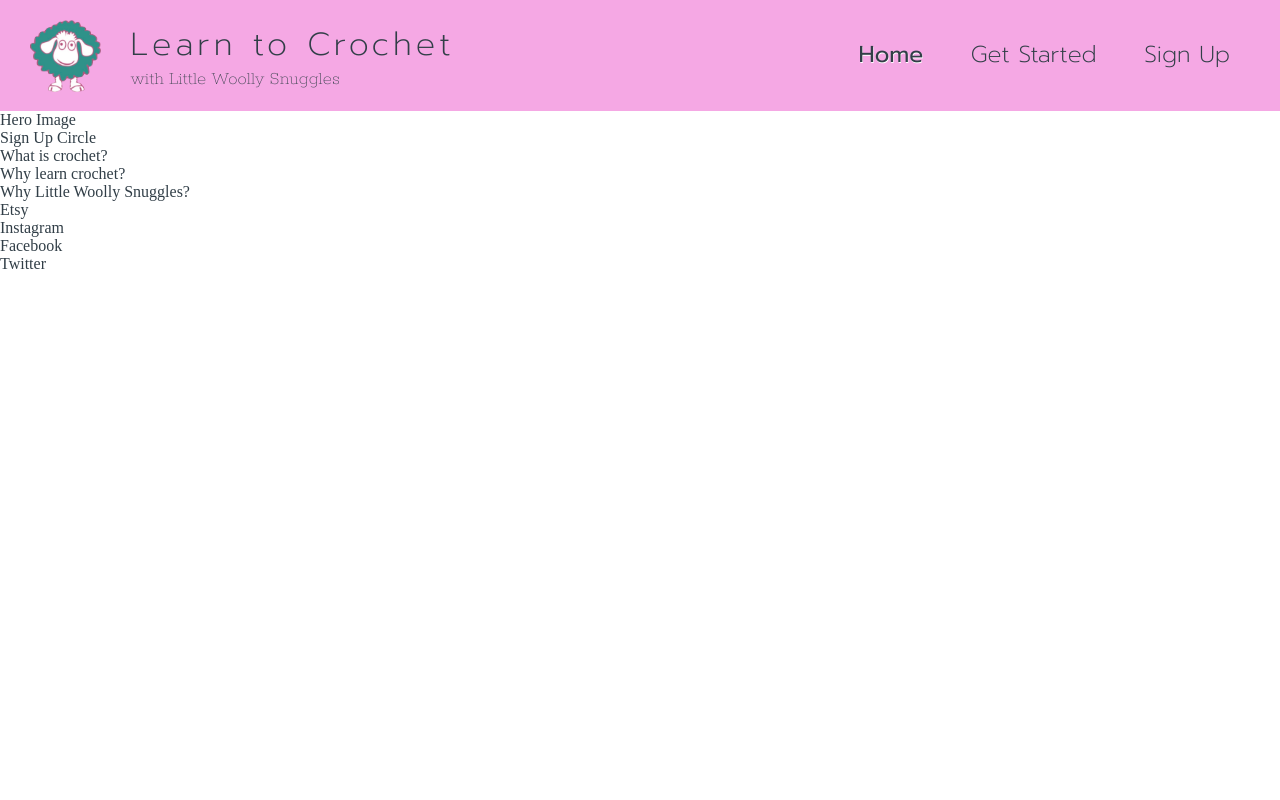
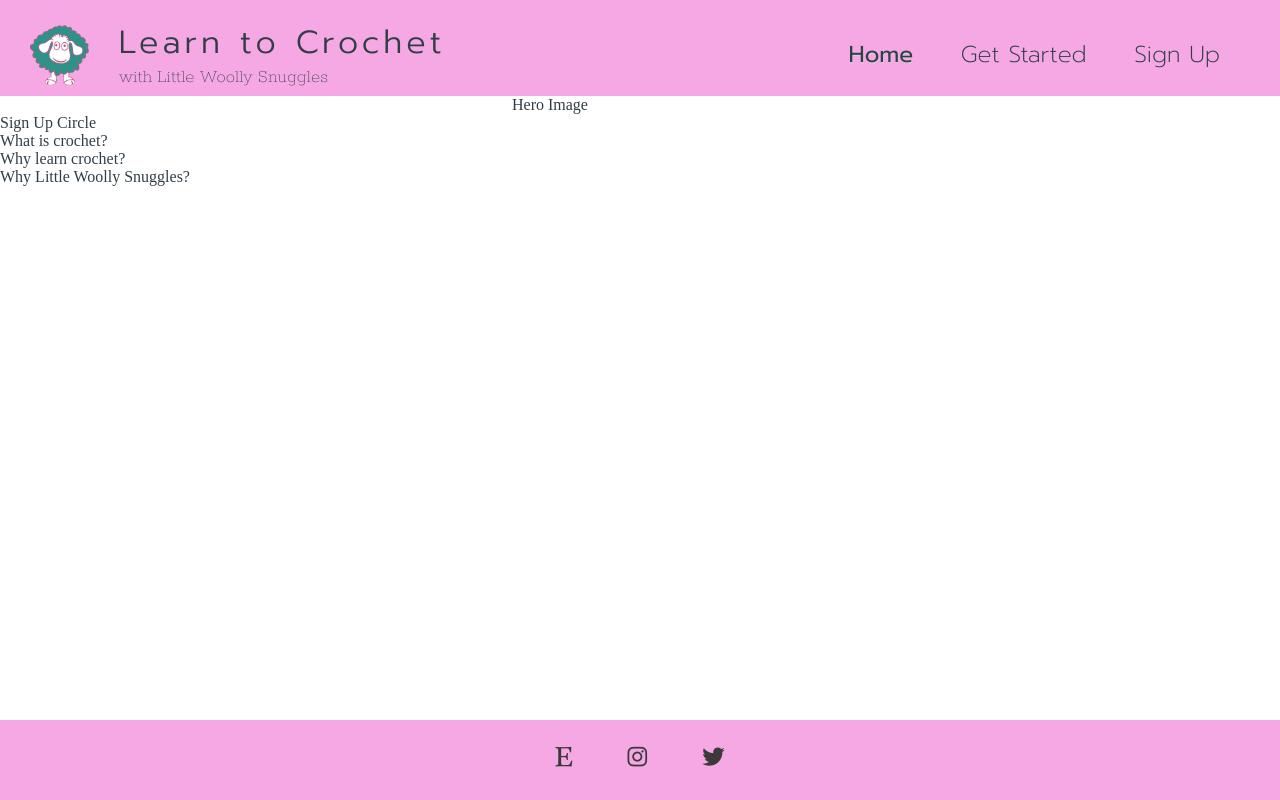
Before and after one commit to johnamdickson/portfolio-project-1, a plain HTML site: page index.html in a window 1280 px wide. Drawn offline with Linux system fonts and the light colour scheme; a web font is replaced by a local one.

Commit message:
Styling footer and add fontawesome icons. Further styling header

```diff
--- a/assets/css/style.css
+++ b/assets/css/style.css
@@ -1,4 +1,4 @@
-@import url('https://fonts.googleapis.com/css2?family=Maitree:wght@200&family=Prompt:wght@200;400&family=Rokkitt:wght@100&display=swap');
+@import url('https://fonts.googleapis.com/css2?family=Maitree:wght@200&family=Prompt:wght@200;300;400&family=Rokkitt:wght@100&display=swap');
 
 * {
     margin: 0;
@@ -7,7 +7,9 @@
 }
 header {
     background-color: #f5a8e4;
-    height: 111px;
+    height: 12vh;
+    width: 100%;
+    color: #313E47;
 }
 
 body {
@@ -15,11 +17,13 @@ body {
     font-weight: 200;
     color: #313E47;
 }
-
-h1, h2, nav {
+h1 {
     font-family: 'Prompt', serif;
-    font-weight: 100;
-    color: #313E47;
+    font-weight: 300;
+}
+h2, nav {
+    font-family: 'Prompt', serif;
+    font-weight: 200;
 }
 
 h1 {
@@ -35,18 +39,19 @@ h3 {
 nav {
     position: absolute;
     top: 17px;
-    right: 10px;
+    right: 20px;
 }
 #logo-and-title {
     float: left;
     width: 40%;
-    margin-top:20px;
+    line-height: 35px;
+    margin-top:25px;
 }
 
 #logo {
     float: left;
-    height: 72px;
-    padding: 0 30px 0 30px;
+    height: 60px;
+    padding: 0 30px 20px 30px;
 }
 
 #menu {
@@ -74,5 +79,30 @@ nav {
 
 .active {
     font-weight: 400;
-    text-shadow: 0.5px 0.5px #fff;
+    text-shadow: 0.5px 0.5px lightgray;
 }
+
+footer {
+    height: 10%;
+    position: fixed;
+    left: 0;
+    bottom: 0;
+    width: 100%;
+    background-color:#f5a8e4;
+    color: #313e47;
+    text-align: center;
+}
+
+.social-networks>li {
+    display: inline;
+}
+
+.social-networks i {
+    font-size: 140%;
+    margin: 2%;
+    color: #3a3a3a;
+}
+
+.social-networks i:hover {
+    color: rgba(0, 0, 0, 0.3);
+}
--- a/index.html
+++ b/index.html
@@ -10,6 +10,7 @@
     <link rel="stylesheet" href="assets/css/style.css">
     <link rel="icon" href="assets/images/logo-favicon.png" type="image/png">
     <title>Learn to Crochet</title>
+    <script src="https://kit.fontawesome.com/f99ce6eeee.js" crossorigin="anonymous"></script>
 </head>
 
 <body>
@@ -38,13 +39,22 @@
         <div>Why Little Woolly Snuggles?</div>
     </section>
     <footer>
-        <ul>
-            <li>Etsy</li>
-            <li>Instagram</li>
-            <li>Facebook</li>
-            <li>Twitter</li>
+        <ul class = "social-networks">
+            <li>
+                <a href="https://www.etsy.com/ie/shop/LittleWoollySnuggles" target="_blank" rel="noopener" aria-label="Visit our Etsy Shop(opens in a new tab)"><i class="fa-brands fa-etsy"></i></a>
+            </li>
+            <li>
+                <a href="https://www.instagram.com/littlewoollysnuggles/?hl=en" target="_blank" rel="noopener" aria-label="Visit our Instagram Page(opens in a new tab)"><i class="fa-brands fa-instagram"></i></a>
+            </li>
+            <li>
+                <a href=" https://twitter.com/little_woolly" target="_blank" rel="noopener" aria-label="Visit our Twitter page(opens in a new tab)"><i class="fa-brands fa-twitter"></i></a>
+            </li>
         </ul>
     </footer>
+
+    <!-- font awesome script-->
+    <!-- <script src="https://kit.fontawesome.com/f99ce6eeee.js" crossorigin="anonymous"></script> -->
+
 </body>
 
 </html>
```
